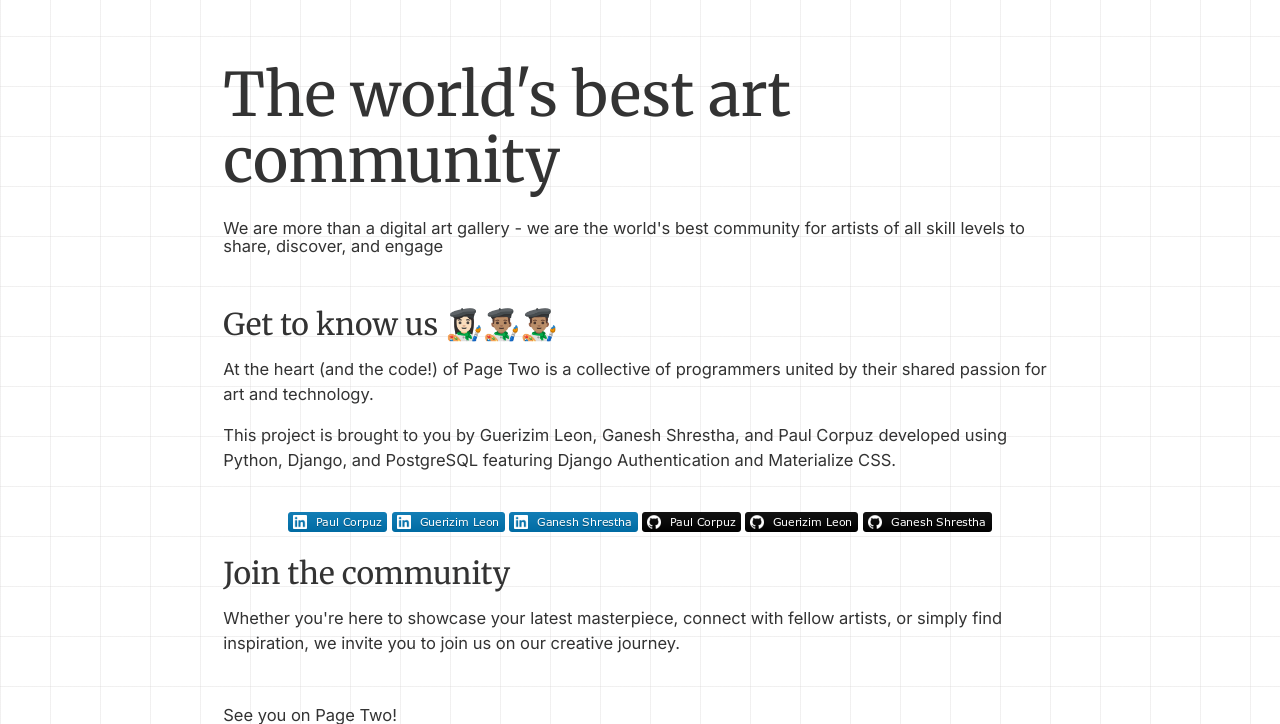
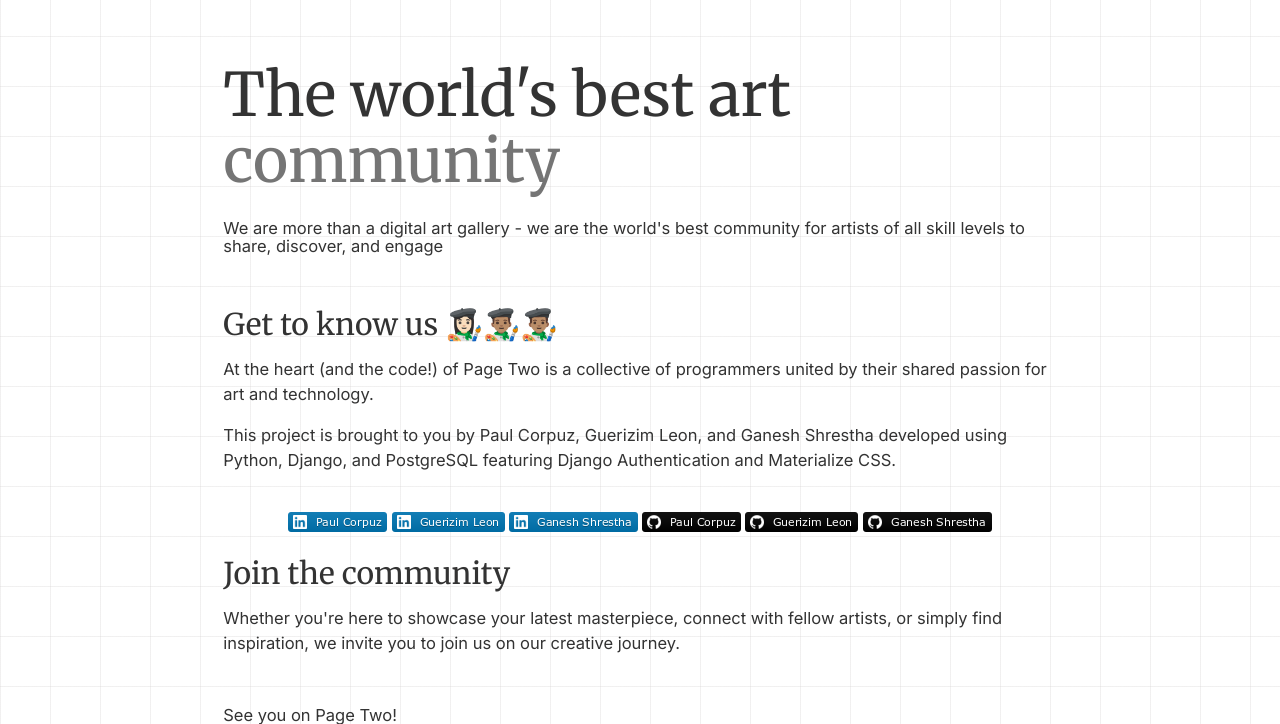
Before and after one commit to leon988/PG2, a Django app: page /about/ in a window 1280 px wide. Shown: the part 64-788 px from the top of the page. Run offline with Django 5.2, Linux system fonts and the light colour scheme.

Commit message:
update to README, FE heart design, and about

```diff
--- a/main_app/templates/about.html
+++ b/main_app/templates/about.html
@@ -4,13 +4,13 @@
 <div class="container-fluid">
     <div class="row">
         <div class="col s12">
-            <h1 class="h1">The world's best art community</h1>
+            <h1 class="h1">The world's best art <span class="grey-text text-darken-1">community</span></h1>
             <h6 class="p">We are more than a digital art gallery - we are the world's best community for artists of all skill levels to share, discover, and engage</h6>
 
             <br>
             <h4 class="h4">Get to know us 👩🏻‍🎨👨🏽‍🎨👨🏽‍🎨 </h4>
             <p class="p"> At the heart (and the code!) of Page Two is a collective of programmers united by their shared passion for art and technology.</p>
-            <p class="p">This project is brought to you by Guerizim Leon, Ganesh Shrestha, and Paul Corpuz developed using Python, Django, and PostgreSQL  featuring Django Authentication and Materialize CSS.</p>
+            <p class="p">This project is brought to you by Paul Corpuz, Guerizim Leon, and Ganesh Shrestha developed using Python, Django, and PostgreSQL  featuring Django Authentication and Materialize CSS.</p>
             <br>
             <div class="col s12 center-align">
                 <a href="https://www.linkedin.com/in/paul-corpuz/">
--- a/main_app/templates/main_app/art_detail.html
+++ b/main_app/templates/main_app/art_detail.html
@@ -11,13 +11,12 @@
             <i class="small material-icons">favorite</i>
             </a>
         </div>
-
     </div>
     <div class="col s6">
         <!-- Art title as header on top right -->
         <h1 class="art-title">{{ art.title }}
         <a href="{% url 'arts_update' art.id %}" style="margin-right: 10px; color: grey;">
-            <i class="small material-icons">create</i>
+            <i class="med material-icons">create</i>
         </a>
         <a href="{% url 'arts_delete' art.id %}" style="color: grey;">
             <i class="small material-icons">delete_forever</i>
--- a/main_app/templates/main_app/art_list.html
+++ b/main_app/templates/main_app/art_list.html
@@ -17,9 +17,9 @@
             </a>
             <div class="card-content">
                 <div class="likes">
-                    <span class="material-symbols-outlined right">
+                    <i class="material-icons" style="margin-right: 10px; color: #b75d8e;">
                         favorite
-                    </span>
+                    </i>
                     {{ art.like }}
                 </div>
             </div>
--- a/main_app/templates/main_app/medium_detail.html
+++ b/main_app/templates/main_app/medium_detail.html
@@ -16,9 +16,9 @@
         </a>
         <div class="card-content">
             <div class="likes">
-                <span class="material-symbols-outlined right">
+                <i class="material-icons" style="margin-right: 10px; color: #b75d8e;">
                     favorite
-                </span>
+                </i>
                 {{ art.like }}
             </div>
         </div>
--- a/main_app/templates/main_app/style_detail.html
+++ b/main_app/templates/main_app/style_detail.html
@@ -16,9 +16,9 @@
         </a>
         <div class="card-content">
             <div class="likes">
-                <span class="material-symbols-outlined right">
+                <i class="material-icons" style="margin-right: 10px; color: #b75d8e;">
                     favorite
-                </span>
+                </i>
                 {{ art.like }}
             </div>
         </div>
--- a/main_app/templates/profile/profile_detail.html
+++ b/main_app/templates/profile/profile_detail.html
@@ -9,7 +9,7 @@
 
     <!-- Bio and Details -->
     <div class="col s6 bio-details">
-        <h1><strong>{{ user.first_name }} {{ user.last_name }}</strong>
+        <h1><strong>{{ user.first_name }} <span class="grey-text text-darken-1">{{ user.last_name }}</span></strong>
             <a href="{% url 'profile_update' %}"><i class="small material-icons" style="margin-right: 10px; color: grey;">create</i></a></h1>
         <p><span class="bold-text">Username:</span> {{ user.username }}</p>
         <p><span class="bold-text">Location:</span> {{ user.profile.location }}</p>
@@ -17,7 +17,7 @@
     </div>
 </div>
 
-<h1 style="text-align:center;">My <span class="grey-text text-darken-1">Art</span></h1>
+<h3 style="text-align:center;">My <span class="grey-text text-darken-1">Art</span></h3>
 <hr>
 <br>
 
```
Also changed, not shown: README.md, main_app/static/images/pgdeployed.png (added).
